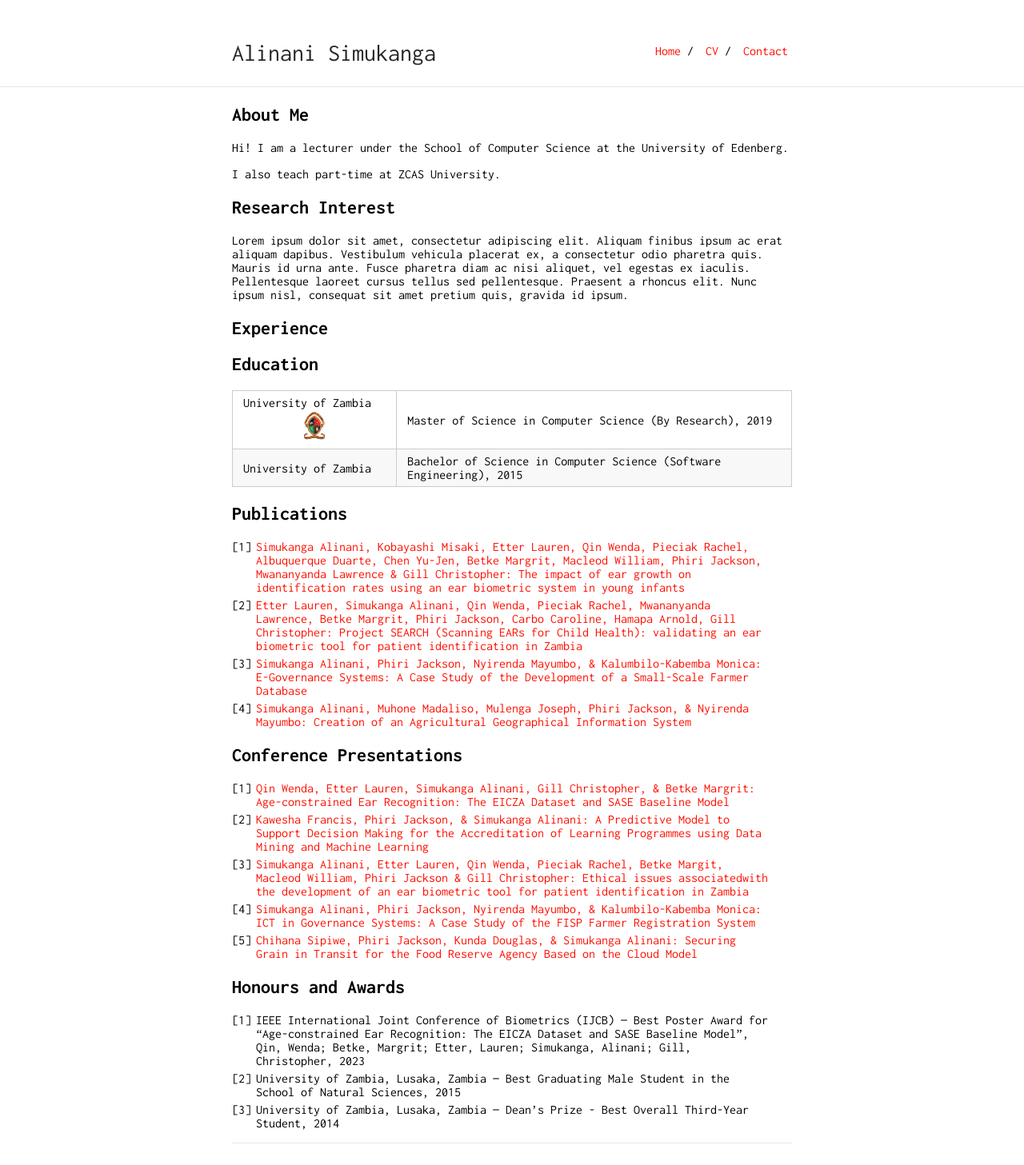
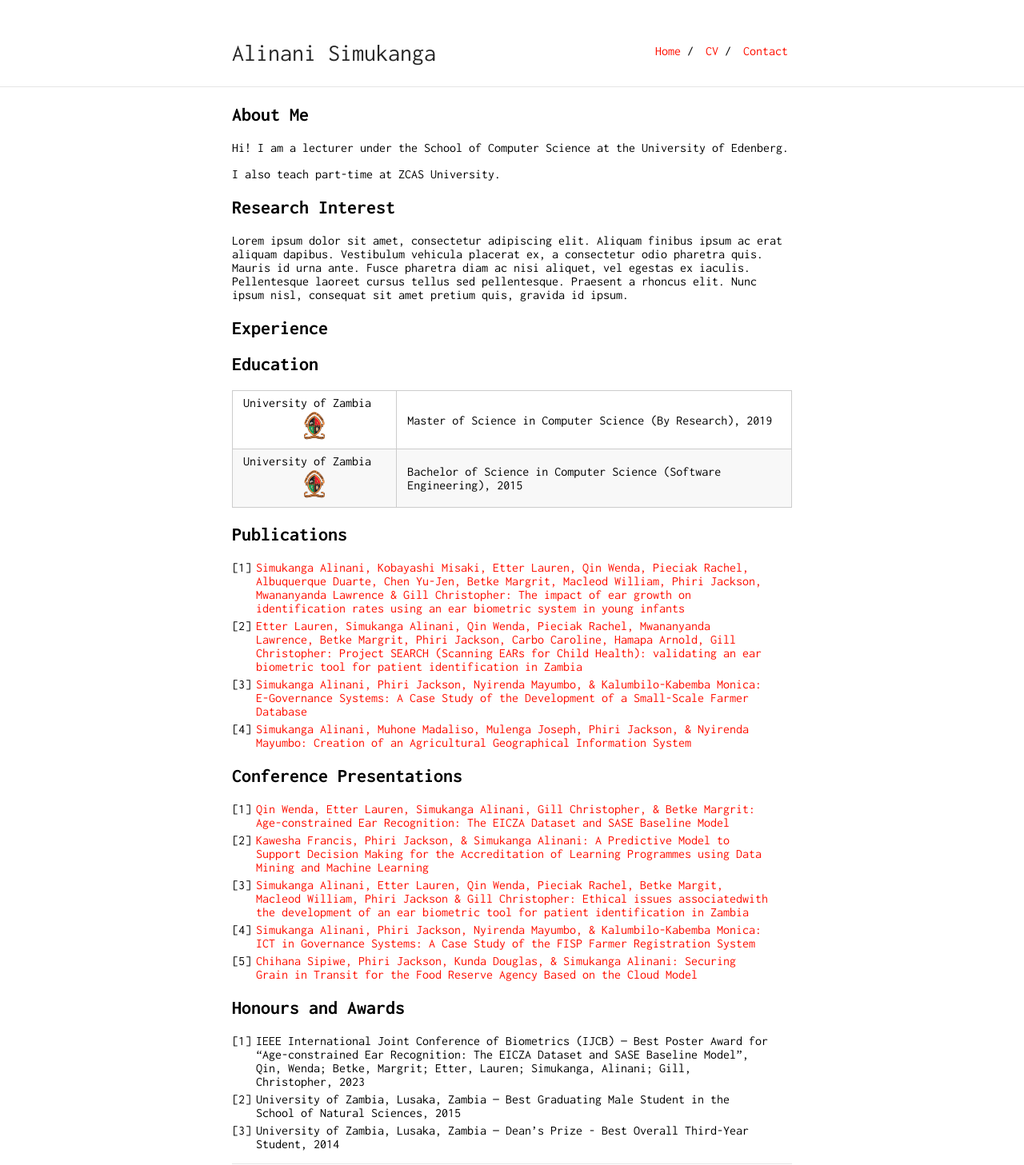
Before and after one commit to a1inani/a1inani.github.io, a Jekyll site: the page built from index.md, in a window 1280 px wide. Shown: the whole page at 80% size. Built offline with Jekyll 4.4.1, drawn with Linux system fonts in a browser that asks for light colours; our own code applies the rules of GitHub Pages for plain Markdown files; before the commit the page ends 1431 px from its top, so only the background shows below that.

Commit message:
Update index.md

```diff
--- a/index.md
+++ b/index.md
@@ -19,7 +19,7 @@
 ## Education
 
 University of Zambia <img src="/img/unza.svg" style="height: 40px;" /> | Master of Science in Computer Science (By Research), 2019
-University of Zambia | Bachelor of Science in Computer Science (Software Engineering), 2015
+University of Zambia <img src="/img/unza.svg" style="height: 40px;" /> | Bachelor of Science in Computer Science (Software Engineering), 2015
 
 ## Publications
 
```
